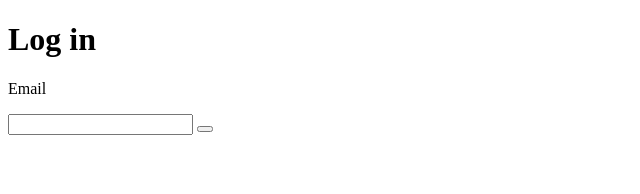
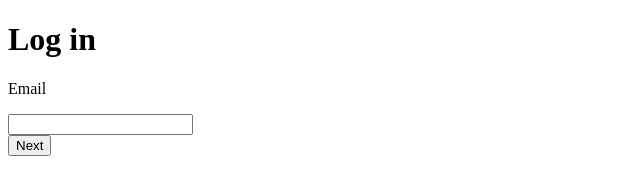
Before and after one commit to TheGhossst/sih2023, a plain HTML site: page src/index.html in a window 1280 px wide. Shown: the whole page, without its empty margins (0-640 px from the left). Drawn offline with Linux system fonts and the light colour scheme.

Commit message:
add: button added

```diff
--- a/src/index.html
+++ b/src/index.html
@@ -10,7 +10,8 @@
     <div class="loger">
         <p> Email</p>
         <input type="text">
-        <button
+        <br>
+        <button type ="button"> Next</button>
     </div>
 </body>
 </html>
```
